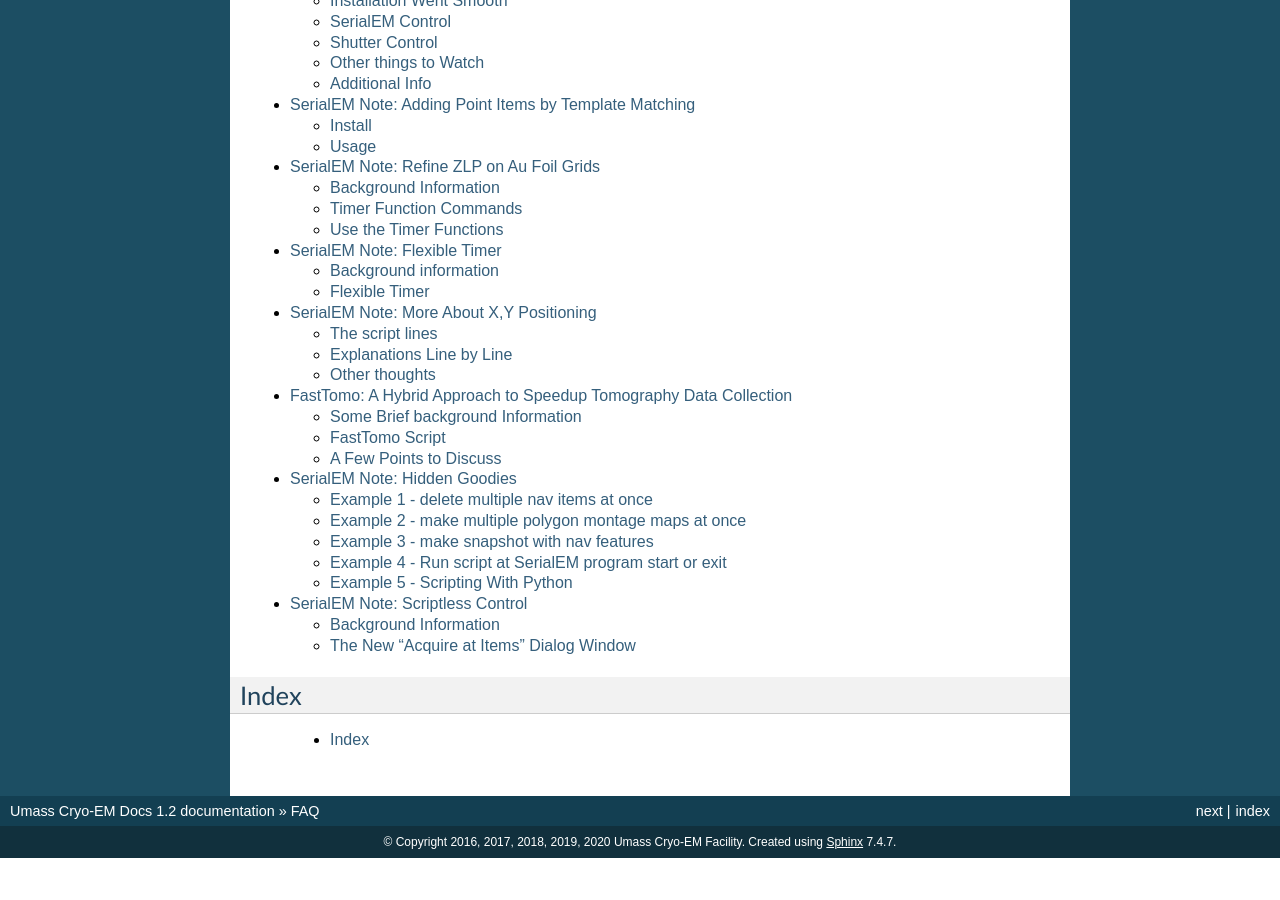
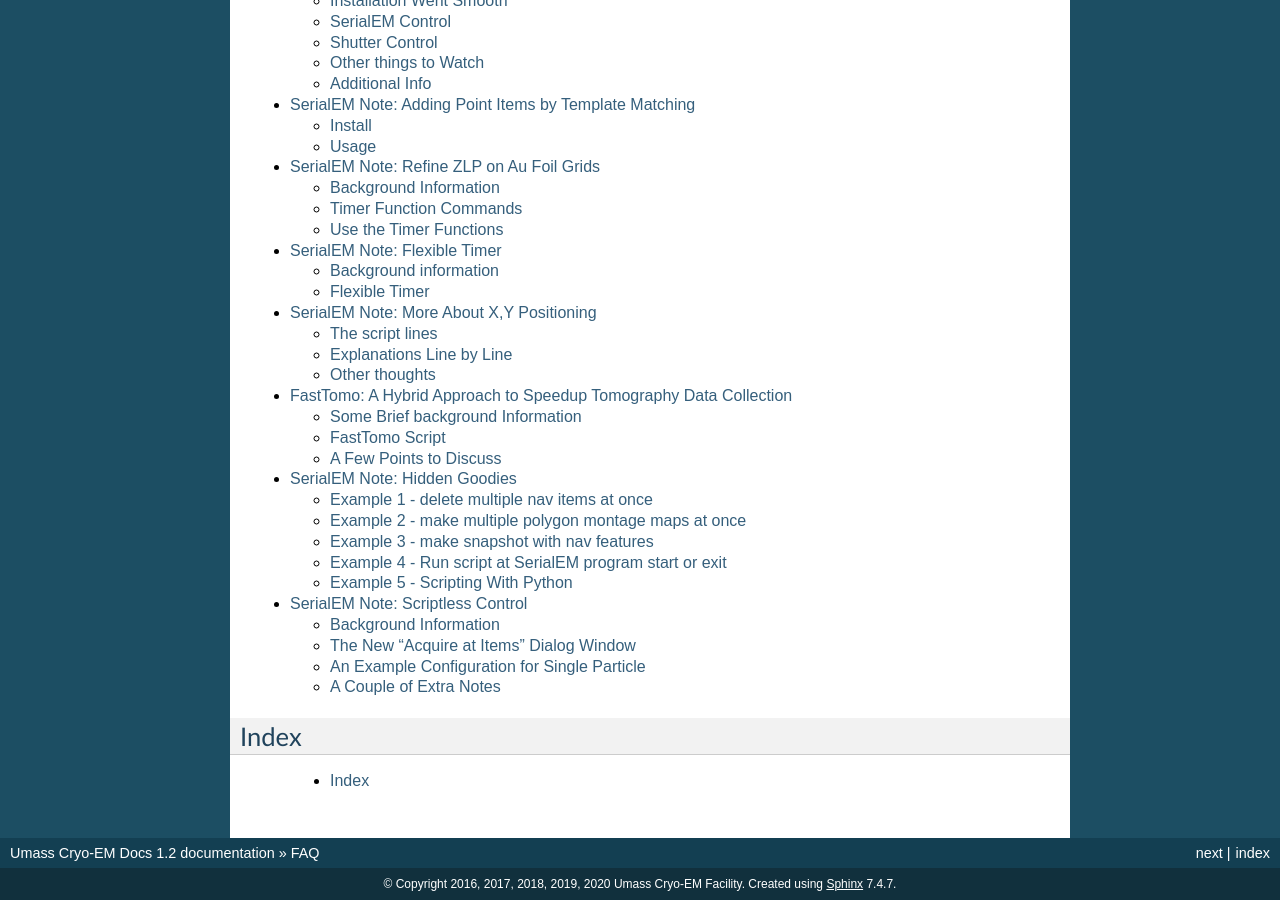
Before and after one commit to xuchen66/sphinx-emdocs, a Sphinx documentation site: the page built from source/index.rst, in a window 1280 px wide and 900 px high, scrolled down 2687 px. Built offline with Sphinx 7.4.7, drawn with Linux system fonts in a browser that asks for light colours; pages that are not in the unit, such as notebooks, are missing from menus; before the commit the page ends 3545 px from its top, so only the background shows below that; some of the changed lines change nothing that is shown.

Commit message:
Update serialem-note-control-without-scripting.rst

```diff
--- a/source/serialem-note-control-without-scripting.rst
+++ b/source/serialem-note-control-without-scripting.rst
@@ -36,9 +36,9 @@
 The New "Acquire at Items" Dialog Window
 ----------------------------------------
 
-Below is the new dialog window.
+Below is the new full dialog window.
 
-**Fig.1 Snapshot Tool Window** (click for full size image)
+**Fig.1 Full Dialog Window - Acquire at Items** (click for full size image)
 
 .. image:: ../images/acquire-full.JPG
    :scale: 30 %
@@ -52,121 +52,25 @@
 - For each tasks on the right side, there are 1) checkbox to enable/disable 2) task push button to configure order and when 3) "setup" button to engage actual conditions.
 - non-selected options (on left) and tasks (on right) can be hidden respectively, to make it more focused.
 
+.. _dialog_brief:
 
+An Example Configuration for Single Particle
+--------------------------------------------
 
+If I hide the non-selected, I get a short, more focused dialog windows like below.
 
-.. code-block:: ruby
+**Fig.2 Configured Dialog Windows - an exmaple** (click for full size image)
 
-	ScriptName TemplateMatch_GUI
+.. image:: ../images/final-data.JPG
+   :scale: 30 %
+   :alt: full dialog window
+   :align: center
 
-	### Before running this script:
-	#     (Optional) Save a template of a hole/pattern as a jpg image.
-	#             1. Crop a hole using ctrl+shift+drag,
-	#             2. Menubar->Process-> Crop Image.
-	#             3. Using the Edit/Run one Line prompt, run
-	#                      SaveToOtherFile A JPG JPG T.jpg
-	#
+This setup can completely replace scripting for our single particle data collection pipeline.
 
-	# If something goes wrong, set Debug = 1
-	Debug = 0              # True = 1 ; False = 0
+.. _extra_notes:
 
-	### semmatch arguments
-	threshold = 0.8
+A Couple of Extra Notes
+-----------------------
 
-	acquire = 1                                    # True = 1 ; False = 0
-	groupOption = 4
-		 #    0 = no groups
-		 #    1 = groups based on radius
-		 #    2 = all points as one group
-		 #    3 = specify a certain number of groups
-		 #    4 = specify number of points per group
-
-	# names of temporary files used by semmatch
-	outputNav = semmatch_nav.nav
-	image = MMM.jpg
-	template = T.jpg
-
-	ReportIfNavOpen
-	If $reportedValue1 != 2
-		Exit
-	Endif
-	ReportNavFile 1
-	navfile = $reportedValue1$reportedValue2
-	navdir = $reportedValue3
-	SetDirectory $navdir
-
-	If $acquire != 1 AND $acquire != 0
-		Echo acquire should be either 1 or 0
-		Exit
-	Endif
-
-	If $Debug == 1
-		debugStr = /k
-	ElseIf $Debug == 0
-		debugStr = /c
-	Else
-		Echo Debug should be either 1 or 0
-		Exit
-	Endif
-
-	## load and bin MMM map
-	ReportNavItem
-	If $RepVal5 != 2        # if not a map item
-		Echo Not a map item. Select a Map item from the navigator.
-		Exit
-	Endif
-	MAP = $navLabel
-	Echo Map Label: $MAP
-	SetUserSetting BufferToReadInto 16
-	SetUserSetting LoadMapsUnbinned 1
-	# uncheck Montage Controls "Align pieces in overview"
-	ReportUserSetting MontageAlignPieces alignChecked
-	If $alignChecked == 1
-		SetUserSetting MontageAlignPieces 0
-	Endif
-	LoadNavMap
-
-	# reduce image if larger than 2000x2000
-	maxdimLimit = 2000
-	ImageProperties Q width height
-	maxdim = $width
-	If $width < $height
-		maxdim = $height
-	Endif
-
-	If $maxdim < $maxdimLimit
-		Copy Q A
-		reduction = 1
-	Else
-		reduction = $maxdim / $maxdimLimit
-		ReduceImage Q $reduction
-	Endif
-	Show Q
-
-	## make a jpeg image
-	SaveToOtherFile A JPG JPG $image
-	Echo saved $image
-
-	ReportOtherItem -1
-	newLabel = $navIntLabel + 1
-
-	RunInShell cmd $debugStr " "semmatch" \
-	"--gui" \
-	"--navfile" "$navfile" \
-	"--reduction" "$reduction" \
-	"--image" "$image" \
-	"--template" "$template" \
-	"--mapLabel" "$MAP" \
-	"--newLabel" "$newLabel" \
-	"--threshold" "$threshold" \
-	"--groupOption" "$groupOption" \
-	"--output" "$outputNav" \
-	"--noBlurTemplate" \
-	"--noBlurImage" \
-	"--acquire" "$acquire" "
-
-	MergeNavFile $outputNav
-	If $alignChecked == 1
-		SetUserSetting MontageAlignPieces 1
-	Endif
-	Show Q
+To be continued...
```
